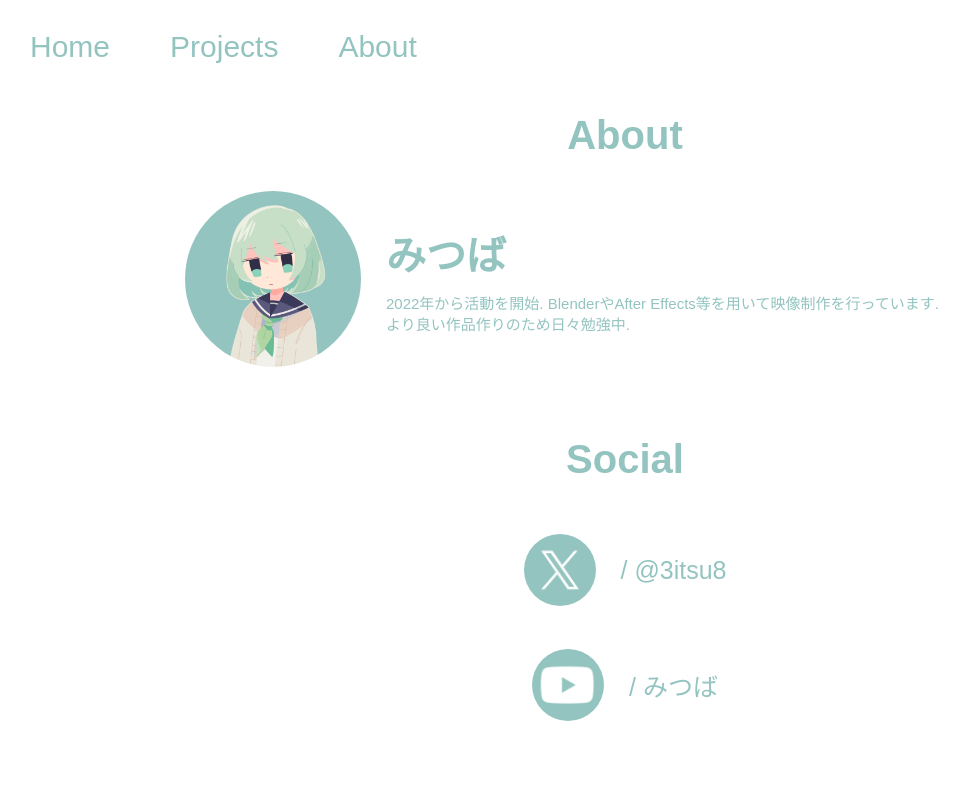
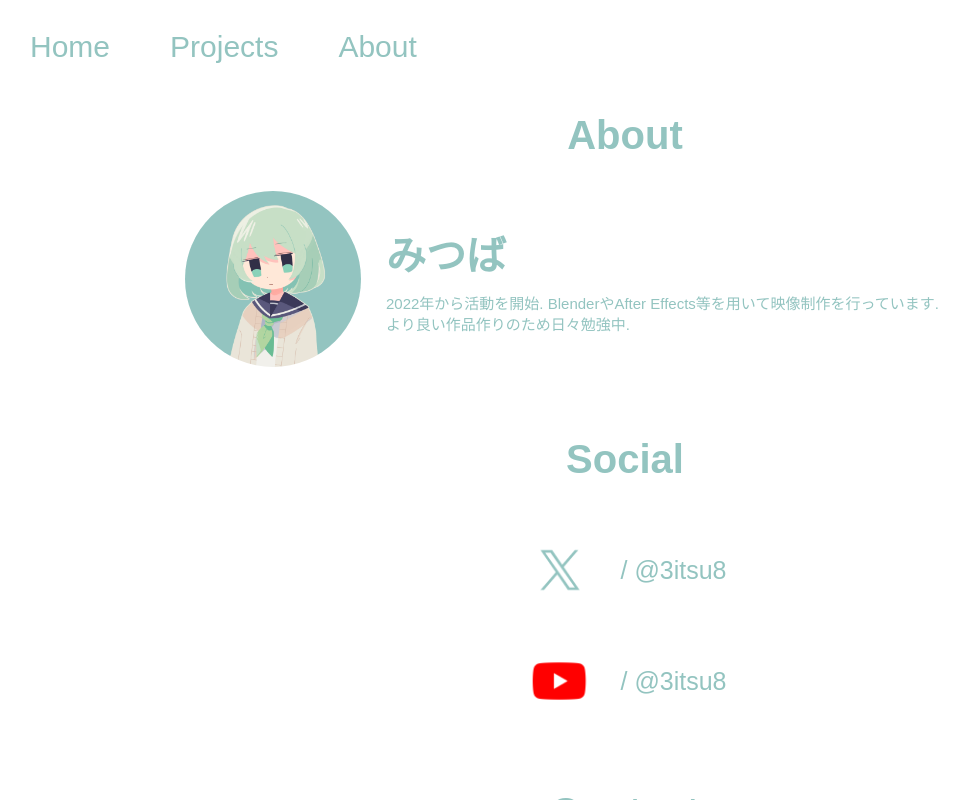
Before and after one commit to 3itsu8/3itsu8.github.io, a Next.js app: page /about in a window 1280 px wide. Shown: the whole page, without its empty margins (15-979 px from the left). Built offline with nearby package versions, Linux system fonts and the light colour scheme; a web font is replaced by a local one.

Commit message:
利用規約に従いアイコンの変更

```diff
--- a/src/app/about/page.jsx
+++ b/src/app/about/page.jsx
@@ -76,7 +76,7 @@ const Page = () => {
                     target="_blank"
                     rel="noopener noreferrer"
                   >
-                    みつば
+                    @3itsu8
                   </Link>
                 </p>
               </figcaption>
```
Also changed, not shown: public/images/X_icon.png, public/images/YT_icon.png.
